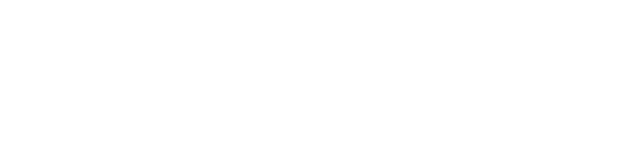
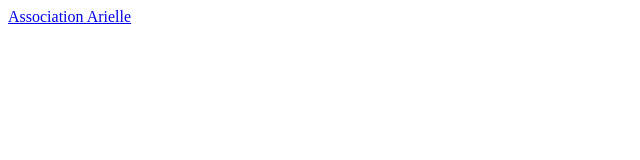
Before and after one commit to ArielleVignissi/git-mon-cv, a plain HTML site: page index.html in a window 1280 px wide. Shown: the whole page, without its empty margins (0-640 px from the left). Drawn offline with Linux system fonts and the light colour scheme.

Commit message:
mise en place de la section associations

```diff
--- a/index.html
+++ b/index.html
@@ -7,6 +7,6 @@
     <title>Document</title>
 </head>
 <body>
-
+    <a href="https://github.com/ArielleVignissi/git-mon-cv"> Association Arielle</a>
 </body>
 </html>
```
